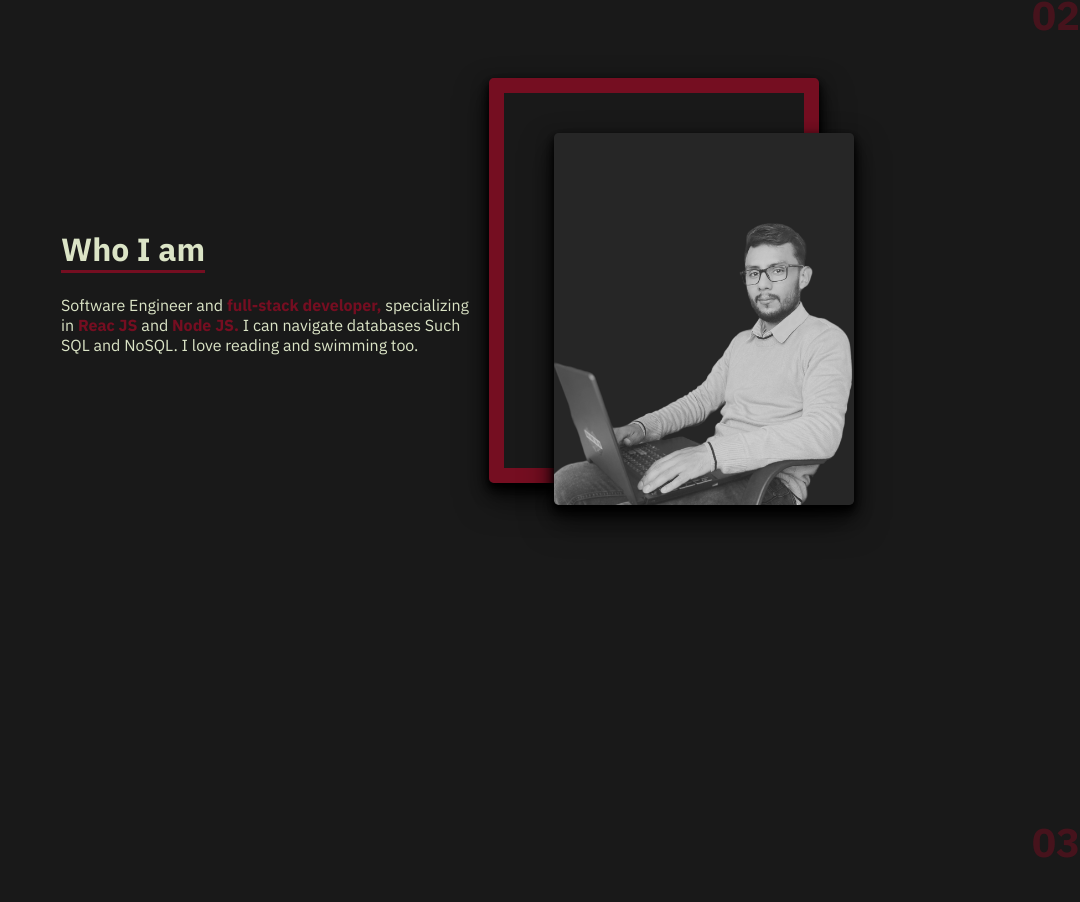
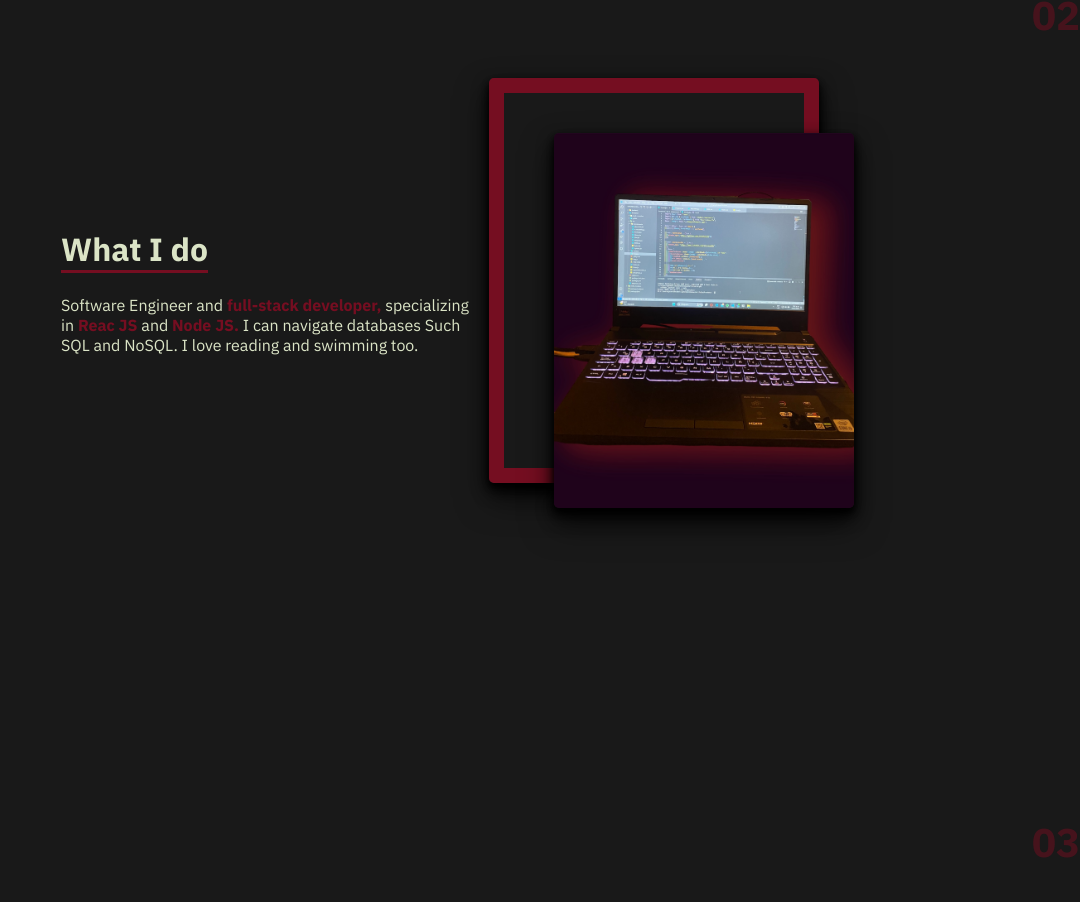
Before and after one commit to jonathanedd/Portfolio2.0, a React (Create React App) app: page / in a window 1280 px wide. Shown: the part 973-1875 px from the top of the page, without its empty margins (200-1280 px from the left). Built offline with nearby package versions, Linux system fonts and the light colour scheme.

Commit message:
Updating imgs

```diff
--- a/src/components/AboutMe.jsx
+++ b/src/components/AboutMe.jsx
@@ -1,7 +1,7 @@
 import React from "react";
 import styled, { useTheme } from "styled-components";
 
-import profileimg from "../images/profileimg.jpg";
+import profilepic from "../images/profilepic.JPG";
 
 export default function AboutMe() {
   const { theme, isDarkMode } = useTheme();
@@ -11,7 +11,7 @@ export default function AboutMe() {
 
       <AboutMeText>
         <span>
-          <h1>Who I am</h1>
+          <h1>What I do</h1>
           Software Engineer and <strong>full-stack developer, </strong>
           specializing <br /> in
           <strong> Reac JS</strong> and <strong> Node JS.</strong> I can
@@ -20,7 +20,7 @@ export default function AboutMe() {
         </span>
 
         <PicFrame>
-          <img width="300px" src={profileimg} alt="" />
+          <img width="300px" src={profilepic} alt="" />
         </PicFrame>
       </AboutMeText>
     </AboutMeContainer>
```
Also changed, not shown: src/images/profileimg.jpg (deleted), src/images/profilepic.JPG (added).
